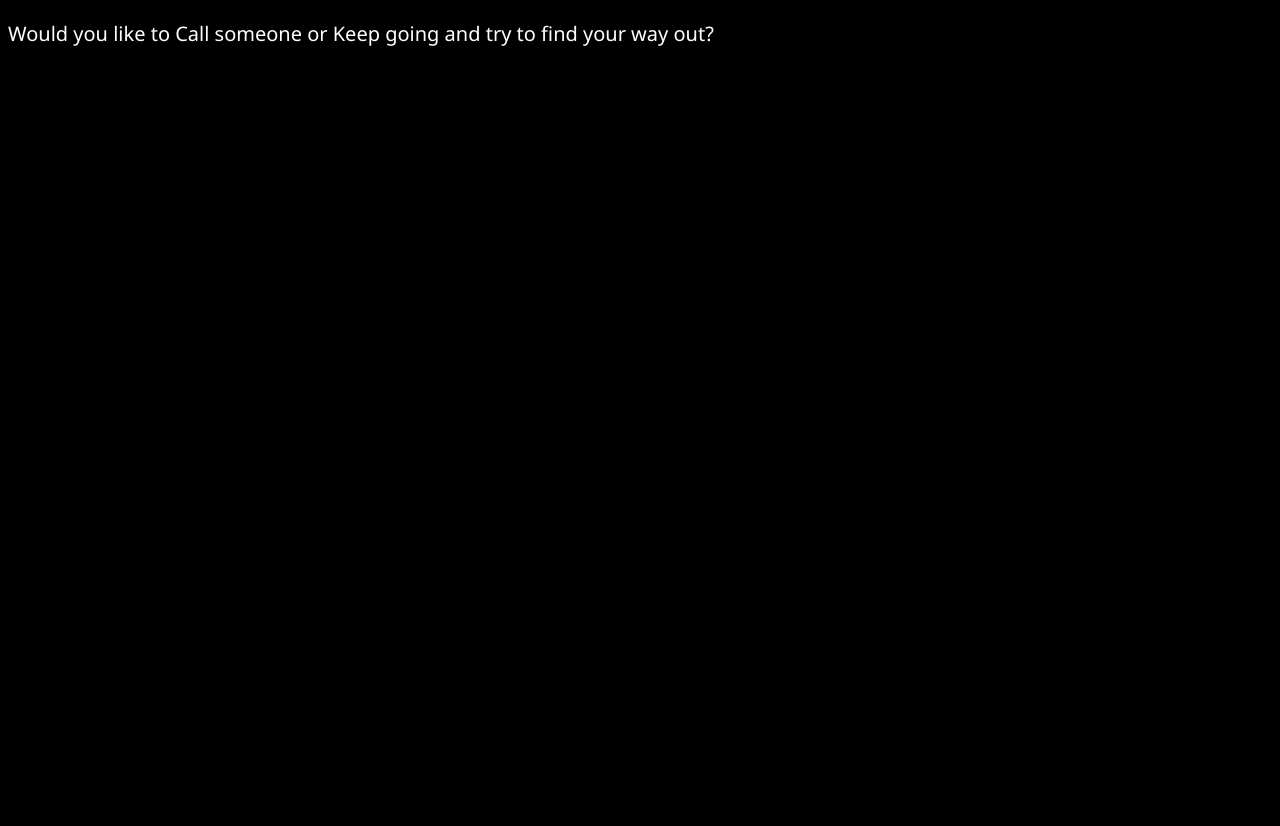
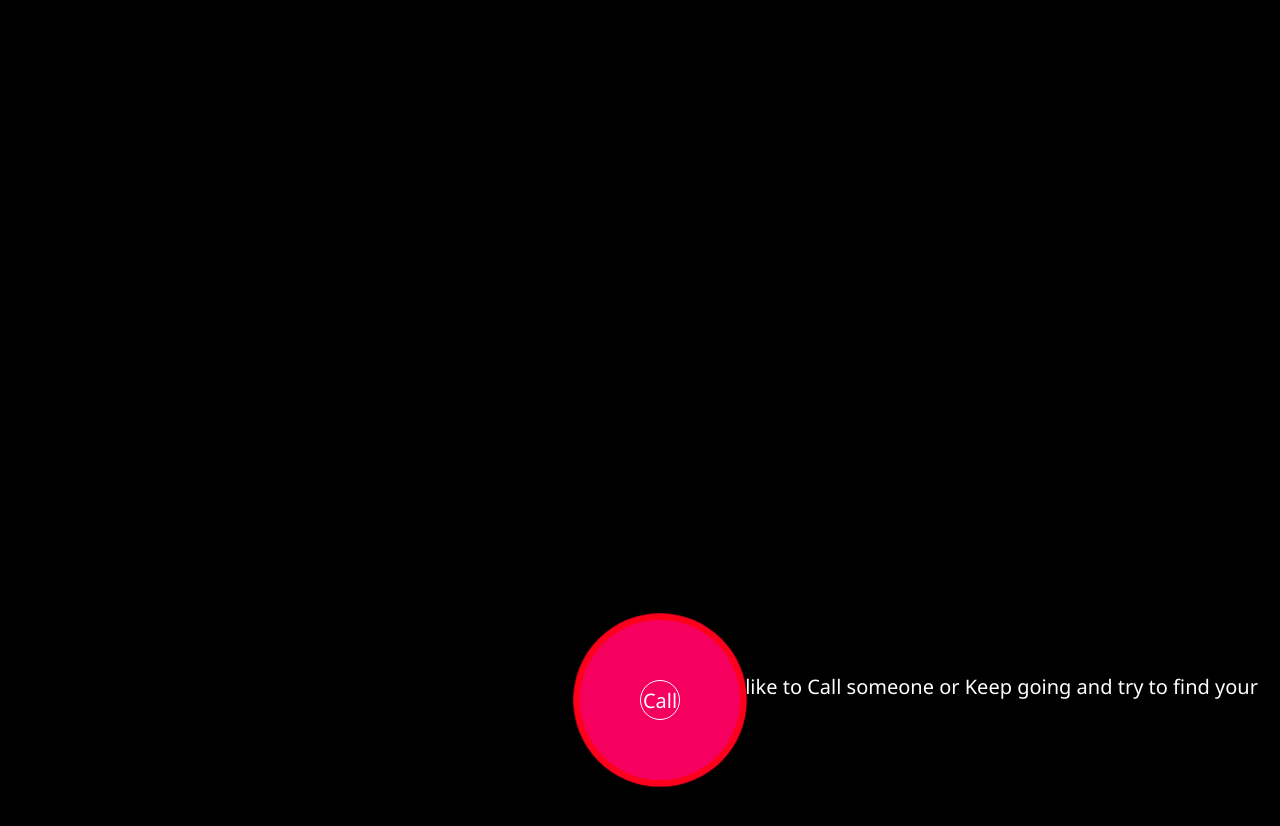
Before and after one commit to sumbal9/CYOA, a plain HTML site: page chose_siginal.html in a window 1280 px wide. Before the commit the page ends 800 px from the top, so only its background shows below. Drawn offline with Linux system fonts and the light colour scheme.

Commit message:
fixed mistakes 18th webpage

```diff
--- a/chose_siginal.html
+++ b/chose_siginal.html
@@ -5,11 +5,77 @@
     <title> Epic Adventure</title>
 </head>
 <body>
+    <div class="phone">
+    <span class="material-icons">
+        Call
+    </span>
+</div>
+<div class="circle"></div>
+<div class="circle2"></div>
 
 
         <p> Would you like to <a href="chose_callsomeone.html">Call someone</a> or <a href="chose_keepgoing.html">Keep going</a> and try to find your way out?</p>
 
     <style>
+
+        :root {
+            --pink: #f5005f;
+            --animation-curve: cubic-bezier(0.12, 0.7, 0.74, 0.7);
+        }
+
+        * {
+            box-sizing: border-box;
+        }
+
+        body {
+            margin-left: 50%;
+            margin-top: 15em;
+            height: 100vh;
+            display: grid;
+            justify-content: center;
+            align-items: center;
+        }
+
+        .phone {
+            z-index: 2;
+            background-color: var(--pink);
+            animation: PHONE 1S var(--animation-curve) infinite alternate-reverse;
+            display: grid;
+            justify-content: center;
+            align-items: center;
+            border: 0.5PX white solid;
+        }
+
+        .materialicons {
+            color: white;
+        }
+
+        div {
+            height: 40px;
+            width: 40px;
+            border-radius: 50%;
+            background-color: red;
+            position: absolute;
+            animation: scaling 2s var(--animation-curve) infinite;
+        }
+
+        @keyframes scaling {
+            0% {
+                transform: scale(4);
+                background-color: var(--pink);
+            }
+            100% {
+                transform: scale(4.5);
+            }
+        }
+
+        .circle1 {
+            animation-delay: 0s;
+        }
+
+        .circle2 {
+            animation-delay: 1s;
+        }
 
         body {
             font-size: 20px;
```
